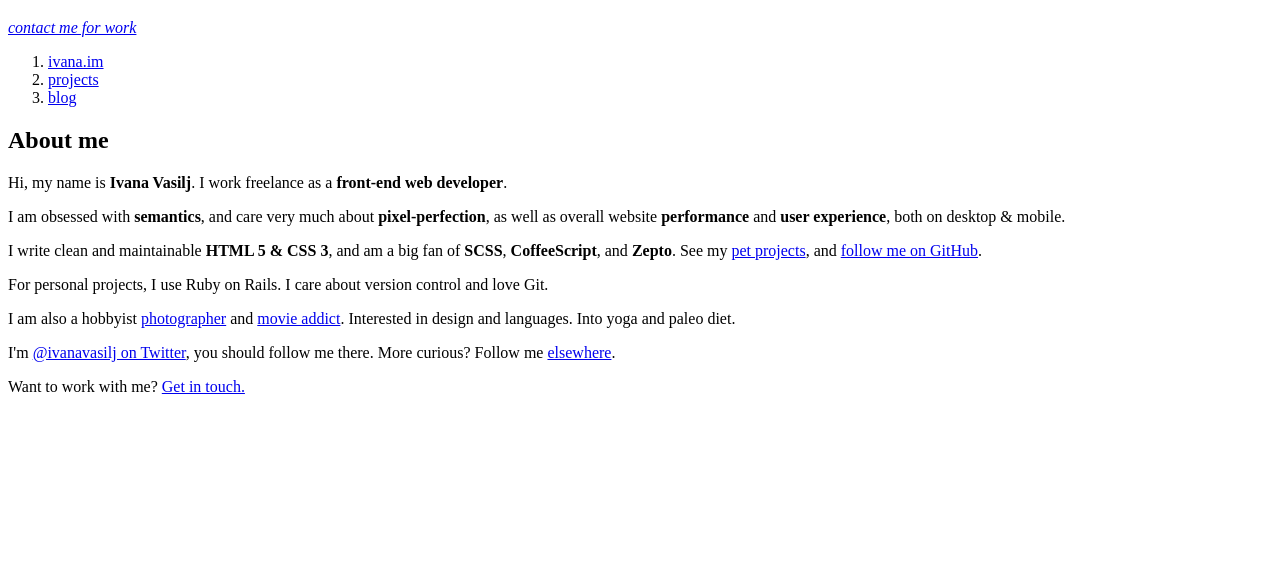
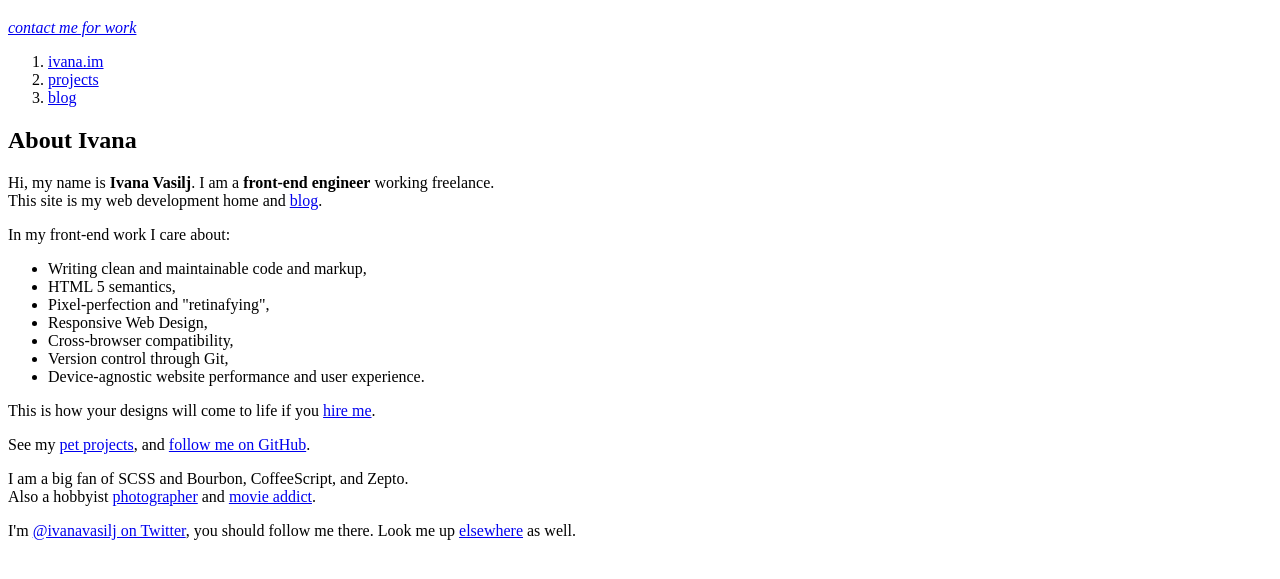
Before and after one commit to ivana/ivana.im, a plain HTML site: page index.html in a window 1280 px wide. Shown: the part 61-640 px from the top of the page. Drawn offline with nearby package versions, Linux system fonts and the light colour scheme; files that its build step writes are made by us from their sources.

Commit message:
about edit

```diff
--- a/index.html
+++ b/index.html
@@ -9,39 +9,43 @@
       <!-- @include _site-nav.html -->
 
       <article class=vcard>
-        <h1>About me</h1>
-        <!-- title: about &amp; contact -->
+        <h1>About Ivana</h1>
 
         <p>
           Hi, my name is <strong class="fn n" lang=hr><span class=given-name>Ivana</span> <span class=family-name>Vasilj</span></strong>.
-          I work freelance as a <strong class=title>front-end web developer</strong>.
+          I am a <strong class=title>front-end engineer</strong> working freelance.<br>
+          This site is my web development home and <a href="/blog">blog</a>.
+        </p>
+
+        <p>In my front-end work I care about:</p>
+        <ul>
+         <li>Writing clean and maintainable code and markup,</li>
+         <li>HTML 5 semantics,</li>
+         <li>Pixel-perfection and "retinafying",</li>
+         <li>Responsive Web Design,</li>
+         <li>Cross-browser compatibility,</li>
+         <li>Version control through Git,</li>
+         <li>Device-agnostic website performance and user experience.</li>
+        </ul>
+        <p>
+          This is how your designs will come to life if you <a href="mailto:dev@ivana.im" class=email>hire me</a>.
         </p>
         <p>
-          I am obsessed with <strong>semantics</strong>, and care very much about <strong>pixel-perfection</strong>, as well as overall website <strong>performance</strong> and <strong>user experience</strong>, both on desktop &amp; mobile.
-        </p>
-        <p>
-          I write clean and maintainable <strong>HTML 5 &amp; CSS 3</strong>, and am a big fan of <strong>SCSS</strong>, <strong>CoffeeScript</strong>, and <strong>Zepto</strong>.
           <!-- See my <a href="/projects">pet projects</a>, and -->
           See my <a href="projects.html">pet projects</a>, and
           <a href="https://github.com/ivana" rel=me>follow me on GitHub</a>.
         </p>
-        <p>
-          For personal projects, I use Ruby on Rails.
-          I care about version control and love Git.
-        </p>
 
         <p>
-          I am also a hobbyist <a href="/photography">photographer</a> and <a href="http://movi.im/ivana" rel=me>movie addict</a>. Interested in design and languages. Into yoga and paleo diet.
+          I am a big fan of SCSS and Bourbon, CoffeeScript, and Zepto.<br>
+          Also a hobbyist <a href="http://www.flickr.com/photos/ivanavasilj/" rel=me>photographer</a>
+          and <a href="http://movi.im/ivana" rel=me>movie addict</a>.
         </p>
 
         <p>
           I'm <a href="https://twitter.com/ivanavasilj" rel=me>@ivanavasilj on Twitter</a>, you should follow me there.
-          More curious? Follow me <a href="elsewhere.html">elsewhere</a>.
-          <!-- More curious? Follow me <a href="/elsewhere">elsewhere</a>. -->
-        </p>
-
-        <p>
-          Want to work with me? <a href="mailto:dev@ivana.im" class=email>Get in touch.</a>
+          Look me up <a href="elsewhere.html">elsewhere</a> as well.
+          <!-- Look me up <a href="/elsewhere">elsewhere</a> as well. -->
         </p>
 
       </article>
```
Also changed, not shown: elsewhere.html (+0 -1 lines).
